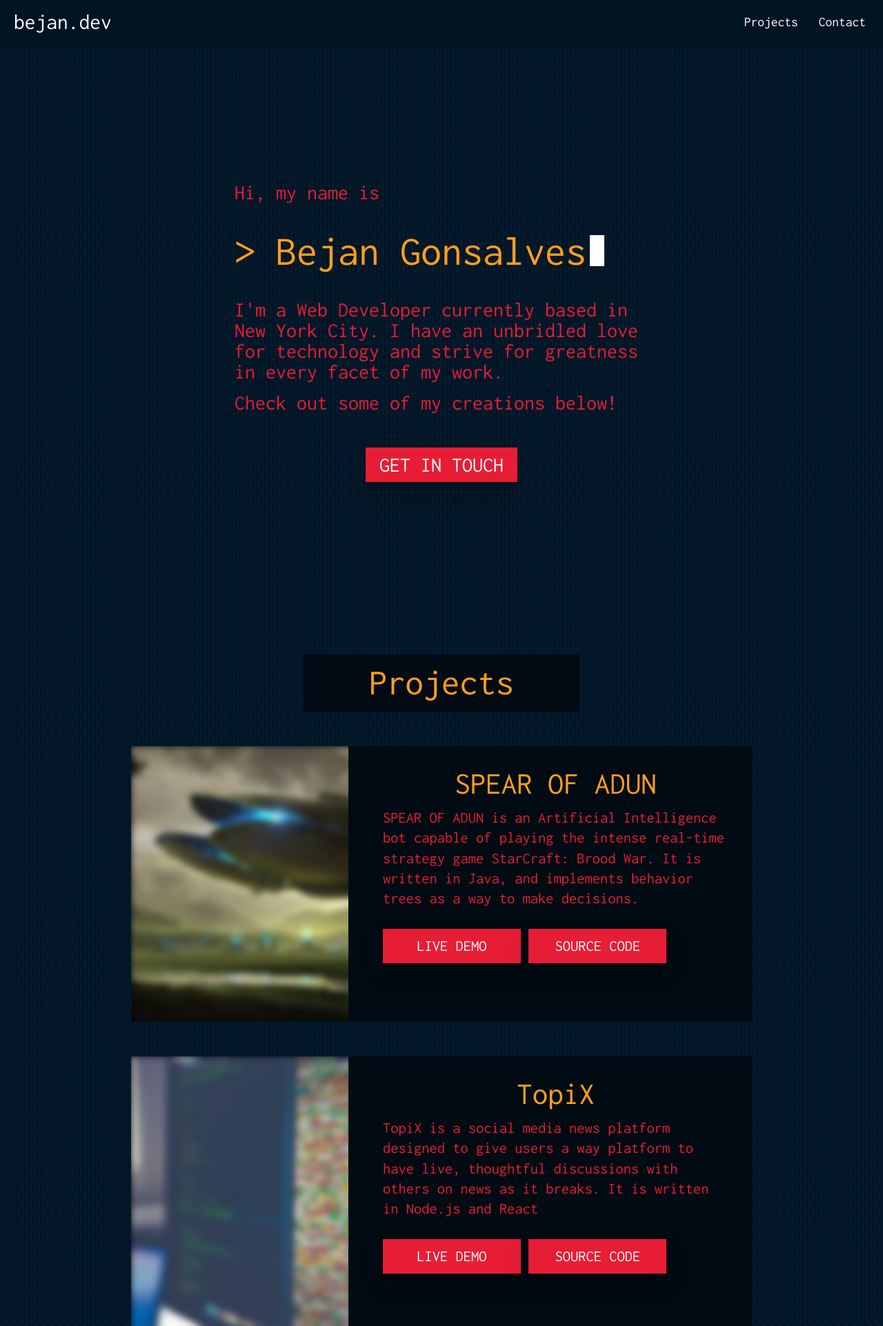
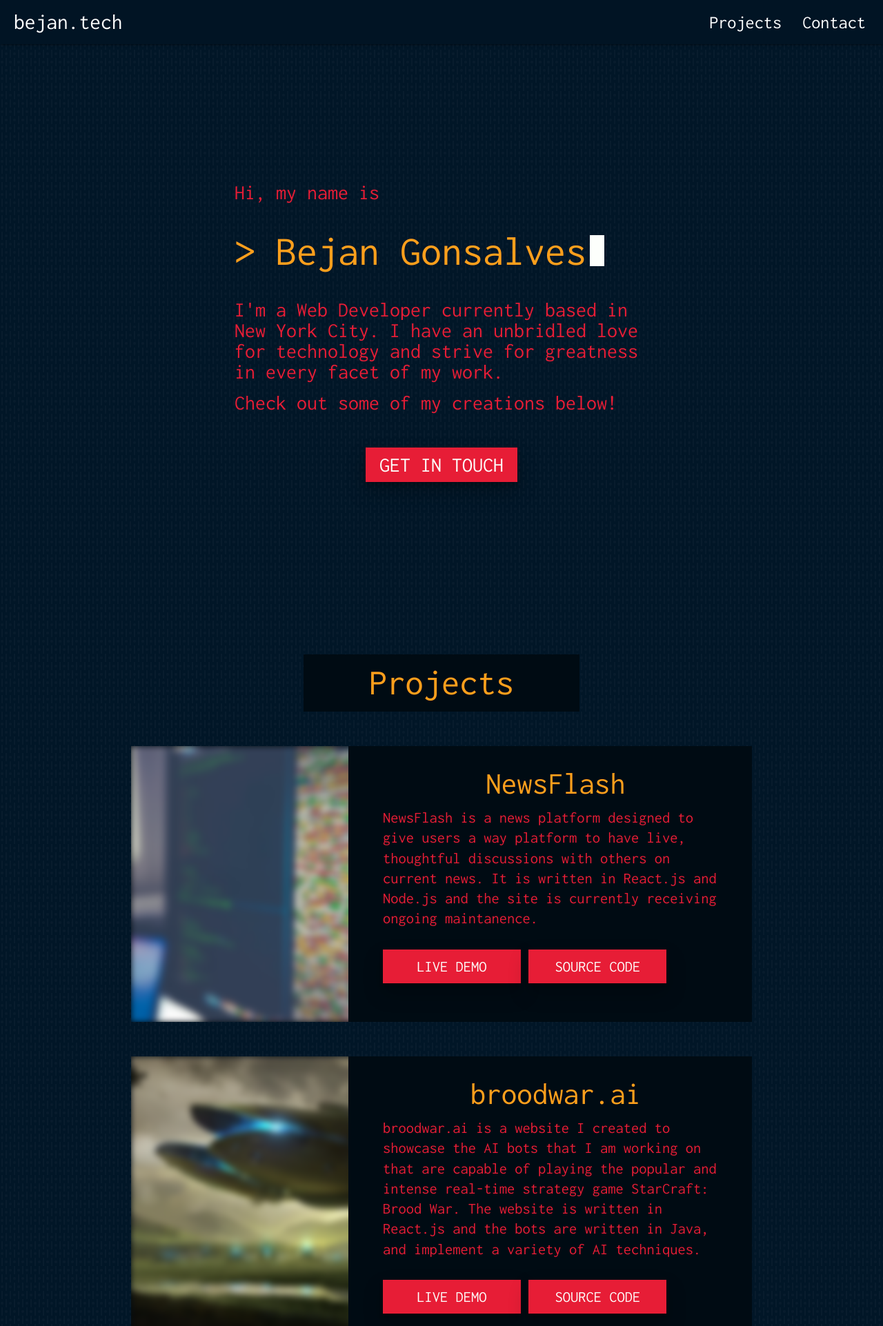
Before and after one commit to Bejan512/portfolio, a PHP site: page / in a window 1280 px wide. Shown: the top 1923 px of the page at 69% size. Run offline with PHP 8.4, Linux system fonts and the light colour scheme.

Commit message:
Update some names and descriptions of projects, change name of domain

```diff
--- a/index.html
+++ b/index.html
@@ -6,11 +6,12 @@
 	<link href="https://fonts.googleapis.com/css?family=Inconsolata&display=swap" rel="stylesheet">
 	<link rel="stylesheet" href="https://cdnjs.cloudflare.com/ajax/libs/materialize/1.0.0/css/materialize.min.css">
 	<link href="https://fonts.googleapis.com/icon?family=Material+Icons" rel="stylesheet">
+	<link rel="icon" href="./assets/favicon.ico"/>
 </head>
 	<div class="navbar-fixed">
 		<nav>
 			<div class="nav-wrapper">
-				<a href="#" class="brand-logo">bejan.dev</a>
+				<a href="#" class="brand-logo">bejan.tech</a>
 				<ul id="nav-mobile" class="right">
 					<li><a class="navbar-item" href="#projects">Projects</a></li>
 					<li><a class="navbar-item" href="#contact">Contact</a></li>
@@ -52,10 +53,24 @@
 		<div class="project">
 			<div class="project-content">
 				<div class="project-title">
-					<h1>SPEAR OF ADUN</h1>
+					<h1>NewsFlash</h1>
 				</div>
-					<p>SPEAR OF ADUN is an Artificial Intelligence bot capable of playing the intense real-time strategy game StarCraft: Brood War. It is written in Java, and implements behavior trees as a way to make decisions.</p>
-					<a href=""><div class="contact-button project-button">Live Demo</div></a>
+				<p>NewsFlash is a news platform designed to give users a way platform to have live, thoughtful discussions with others on current news. It is written in React.js and Node.js and the site is currently receiving ongoing maintanence.</p>
+				<a href="https://newsflash.page"><div class="contact-button project-button">Live Demo</div></a>
+					<a><div class="contact-button project-button">Source Code</div></a>
+				</div>
+				<div class="project-image">
+					<img src="./assets/code.png">
+			</div>
+		</div>
+
+		<div class="project">
+			<div class="project-content">
+				<div class="project-title">
+					<h1>broodwar.ai</h1>
+				</div>
+					<p>broodwar.ai is a website I created to showcase the AI bots that I am working on that are capable of playing the popular and intense real-time strategy game StarCraft: Brood War. The website is written in React.js and the bots are written in Java, and implement a variety of AI techniques.</p>
+					<a href="http://broodwar.ai"><div class="contact-button project-button">Live Demo</div></a>
 					<a href="https://github.com/Bejan512/spear-of-adun"><div class="contact-button project-button">Source Code</div></a>
 			</div>
 			<div class="project-image dev-image">
@@ -63,27 +78,29 @@
 			</div>
 		</div>
 
+
+
+
 		<div class="project">
 			<div class="project-content">
 				<div class="project-title">
-					<h1>TopiX</h1>
+					<h1>bejan.tech</h1>
 				</div>
-				<p>TopiX is a social media news platform designed to give users a way platform to have live, thoughtful discussions with others on news as it breaks. It is written in Node.js and React</p>
-				<a href="http://topix.online"><div class="contact-button project-button">Live Demo</div></a>
-					<a><div class="contact-button project-button">Source Code</div></a>
-				</div>
-				<div class="project-image">
-					<img src="./assets/code.png">
+				<p>This portfolio website is a showcase of some of the projects that I have created, as well as serving as a portal to contact me. It is a very simple site that was created using HTML, CSS, and plain JavaScript. </p>
+				<a href=""><div class="contact-button project-button">Live Demo</div></a>
+				<a href="https://github.com/Bejan512/portfolio"><div class="contact-button project-button">Source Code</div></a>
+			</div>
+			<div class="project-image dev-image">
+				<img src="./assets/developer.png">
 			</div>
 		</div>
-
 
 		<div class="project">
 			<div class="project-content">
 				<div class="project-title">
 					<h1>TrumpTalk</h1>
 				</div>
-					<p>TrumpTalk is a website that I created to expose some of the controversial things that President Donald Trump has said in the past. It was created using React.js and makes calls to the 'whatdoestrumpthink' API.</p>
+					<p>TrumpTalk is a silly website that I created to expose some of the controversial things that President Donald Trump has said in the past. It was created very quickly using React.js and makes calls to the 'whatdoestrumpthink' API.</p>
 					<a href="http://trump-talk.herokuapp.com"><div class="contact-button project-button">Live Demo</div></a>
 					<a href="https://github.com/Bejan512/trumptalk"><div class="contact-button project-button">Source Code</div></a>
 			</div>
@@ -91,21 +108,6 @@
 				<img src="./assets/trump440.jpg">
 			</div>
 		</div>
-
-		<div class="project">
-			<div class="project-content">
-				<div class="project-title">
-					<h1>bejan.dev</h1>
-				</div>
-					<p>This portfolio website is a showcase of some of the things that I have created, as well as serving as a portal to contact me. It was created using HTML, CSS, and JavaScript. </p>
-					<a href=""><div class="contact-button project-button">Live Demo</div></a>
-					<a href="https://github.com/Bejan512/portfolio"><div class="contact-button project-button">Source Code</div></a>
-			</div>
-			<div class="project-image dev-image">
-				<img src="./assets/developer.png">
-			</div>
-		</div>
-
 
 
 
--- a/styles.css
+++ b/styles.css
@@ -96,6 +96,7 @@ body {
 
 .brand-logo {
 	margin-left: 20px;
+	/* font-size: 1.8rem; */
 }
 
 .nav-wrapper {
@@ -238,13 +239,9 @@ body {
 }
 
 .navbar-item {
-	font-size: 1.3rem;
+	font-size: 1.75rem;
 }
 
 .right {
 	padding-right: 10px;
 }
-
-.carrier {
-	padding-right: 1000px;
-}
```
Also changed, not shown: assets/favicon.ico (added), assets/piccolo.gif (added).
